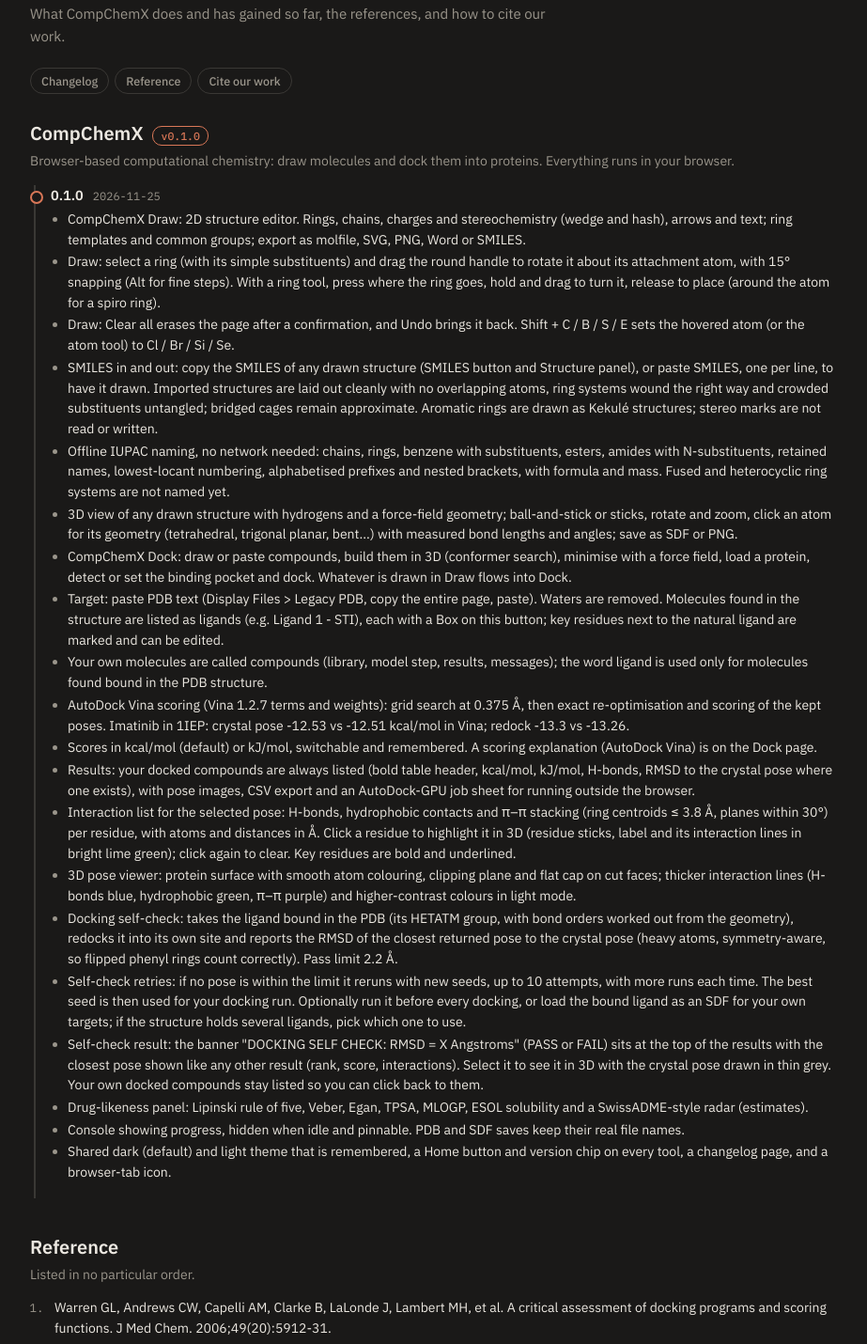
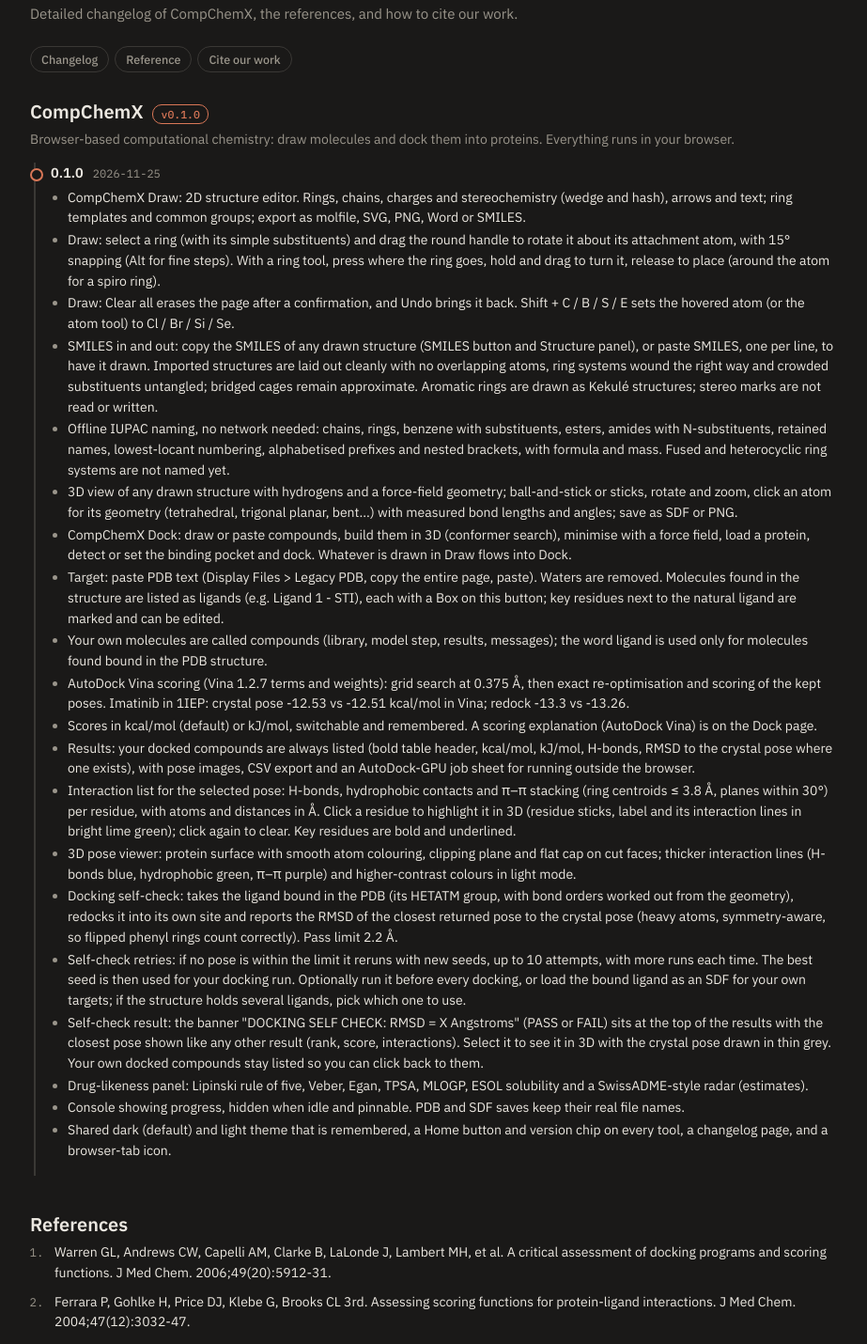
Before and after one commit to calebkam/compchemx, a website: page changelog/index.html in a window 1280 px wide. Shown: the part 136-1566 px from the top of the page at 94% size, without its empty margins (178-1101 px from the left). Drawn offline with Linux system fonts and the light colour scheme.

Commit message:
Update title and description in changelog

```diff
--- a/changelog/index.html
+++ b/changelog/index.html
@@ -3,7 +3,7 @@
 <head>
 <meta charset="utf-8">
 <meta name="viewport" content="width=device-width,initial-scale=1,viewport-fit=cover">
-<title data-brand="platform" data-brand-suffix=" Changelog, Reference and Citation">CompChemX Changelog, Reference and Citation</title>
+<title data-brand="platform" data-brand-suffix=" Changelog and References">CompChemX Changelog and References</title>
 <link rel="icon" href="../shared/favicon.svg?v=0.1.0" type="image/svg+xml">
 <link rel="stylesheet" href="https://fonts.googleapis.com/css2?family=IBM+Plex+Mono:wght@400;500&family=IBM+Plex+Sans:wght@400;500;600&display=swap">
 <script src="../shared/theme.js?v=0.1.0"></script>
@@ -63,13 +63,12 @@ footer{margin-top:40px;padding-top:16px;border-top:1px solid var(--line);color:v
     <button class="btn" id="theme" type="button">Light mode</button>
   </header>
   <h1>Changelog, Reference and Citation</h1>
-  <p class="lead">What CompChemX does and has gained so far, the references, and how to cite our work.</p>
+  <p class="lead">Detailed changelog of CompChemX, the references, and how to cite our work.</p>
   <nav class="jump" aria-label="On this page"><a href="#changelog">Changelog</a><a href="#references">Reference</a><a href="#cite">Cite our work</a></nav>
   <div class="filters" id="filters" role="group" aria-label="Show"></div>
   <div id="changelog"><div id="log"></div></div>
   <section class="tool" id="references">
-    <h2>Reference</h2>
-    <p class="about">Listed in no particular order.</p>
+    <h2>References</h2>
     <ol class="refs">
       <li>Warren GL, Andrews CW, Capelli AM, Clarke B, LaLonde J, Lambert MH, et al. A critical assessment of docking programs and scoring functions. J Med Chem. 2006;49(20):5912-31.</li>
       <li>Ferrara P, Gohlke H, Price DJ, Klebe G, Brooks CL 3rd. Assessing scoring functions for protein-ligand interactions. J Med Chem. 2004;47(12):3032-47.</li>
```
